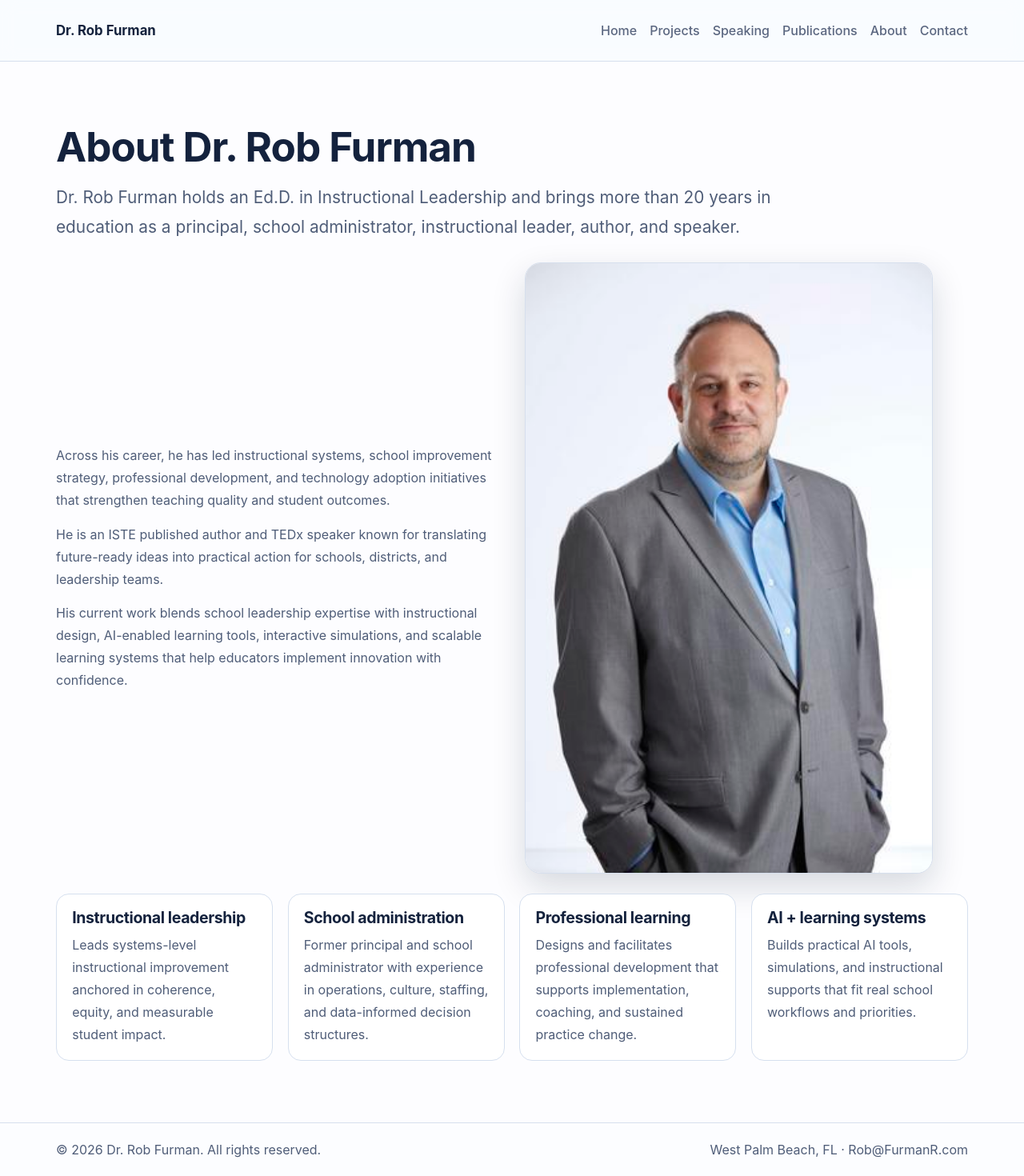
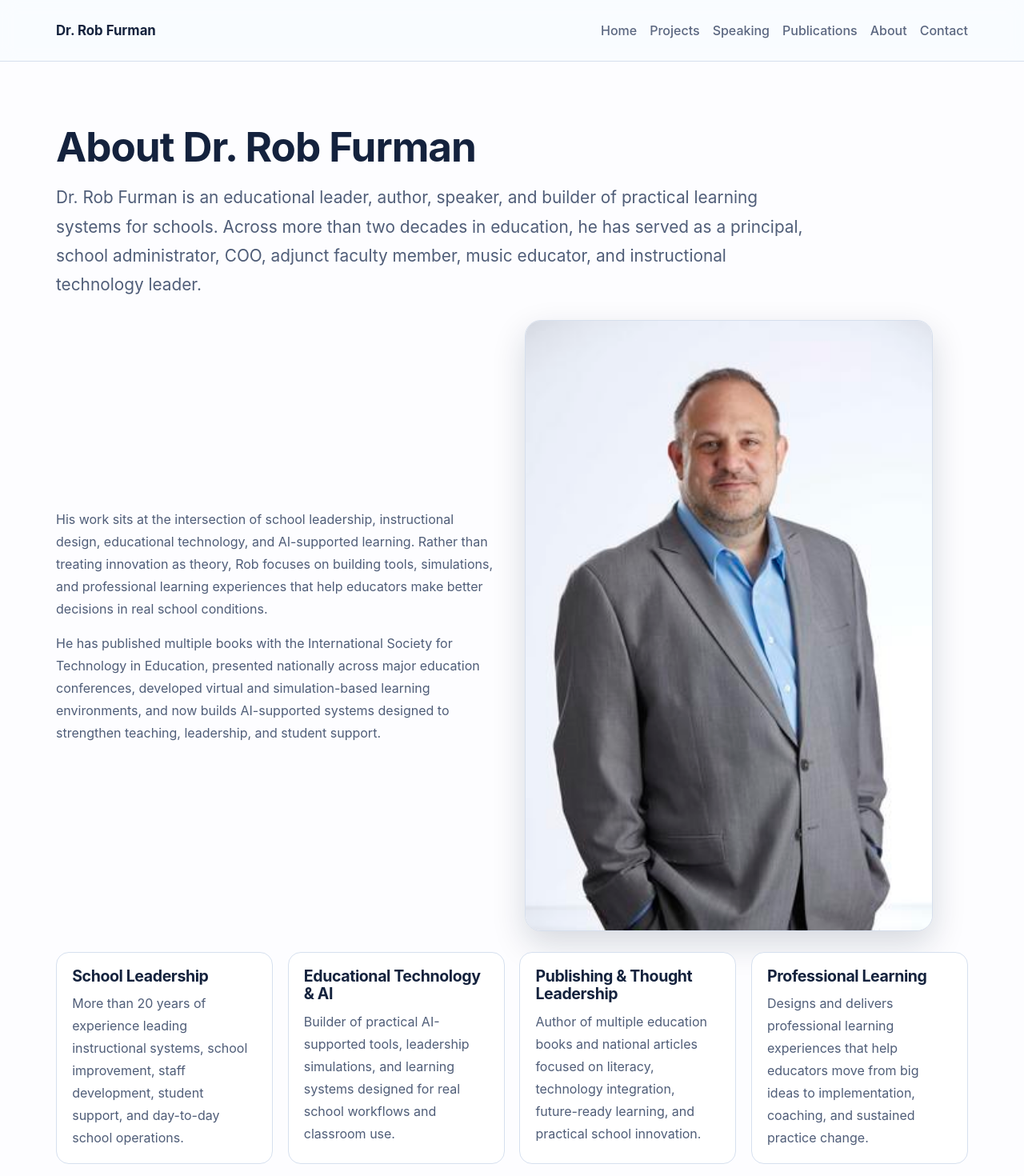
Before and after one commit to DrRobF/rob-furman-portfolio, a Next.js app: page /about in a window 1280 px wide. Shown: the top 1470 px of the page at 80% size. Built offline with nearby package versions, Linux system fonts and the light colour scheme.

Commit message:
Update About and Contact copy for leadership and AI focus

```diff
--- a/app/about/page.js
+++ b/app/about/page.js
@@ -2,24 +2,24 @@ import Image from 'next/image';
 
 const focusAreas = [
   {
-    title: 'Instructional leadership',
+    title: 'School Leadership',
     detail:
-      'Leads systems-level instructional improvement anchored in coherence, equity, and measurable student impact.',
+      'More than 20 years of experience leading instructional systems, school improvement, staff development, student support, and day-to-day school operations.',
   },
   {
-    title: 'School administration',
+    title: 'Educational Technology & AI',
     detail:
-      'Former principal and school administrator with experience in operations, culture, staffing, and data-informed decision structures.',
+      'Builder of practical AI-supported tools, leadership simulations, and learning systems designed for real school workflows and classroom use.',
   },
   {
-    title: 'Professional learning',
+    title: 'Publishing & Thought Leadership',
     detail:
-      'Designs and facilitates professional development that supports implementation, coaching, and sustained practice change.',
+      'Author of multiple education books and national articles focused on literacy, technology integration, future-ready learning, and practical school innovation.',
   },
   {
-    title: 'AI + learning systems',
+    title: 'Professional Learning',
     detail:
-      'Builds practical AI tools, simulations, and instructional supports that fit real school workflows and priorities.',
+      'Designs and delivers professional learning experiences that help educators move from big ideas to implementation, coaching, and sustained practice change.',
   },
 ];
 
@@ -29,24 +29,24 @@ export default function AboutPage() {
       <div className="container">
         <h1>About Dr. Rob Furman</h1>
         <p className="lead">
-          Dr. Rob Furman holds an Ed.D. in Instructional Leadership and brings more than 20 years in
-          education as a principal, school administrator, instructional leader, author, and speaker.
+          Dr. Rob Furman is an educational leader, author, speaker, and builder of practical learning
+          systems for schools. Across more than two decades in education, he has served as a
+          principal, school administrator, COO, adjunct faculty member, music educator, and
+          instructional technology leader.
         </p>
         <div className="split-grid top-space about-layout">
           <div>
             <p>
-              Across his career, he has led instructional systems, school improvement strategy,
-              professional development, and technology adoption initiatives that strengthen teaching
-              quality and student outcomes.
+              His work sits at the intersection of school leadership, instructional design,
+              educational technology, and AI-supported learning. Rather than treating innovation as
+              theory, Rob focuses on building tools, simulations, and professional learning
+              experiences that help educators make better decisions in real school conditions.
             </p>
             <p className="top-space-sm">
-              He is an ISTE published author and TEDx speaker known for translating future-ready ideas
-              into practical action for schools, districts, and leadership teams.
-            </p>
-            <p className="top-space-sm">
-              His current work blends school leadership expertise with instructional design, AI-enabled
-              learning tools, interactive simulations, and scalable learning systems that help
-              educators implement innovation with confidence.
+              He has published multiple books with the International Society for Technology in
+              Education, presented nationally across major education conferences, developed virtual
+              and simulation-based learning environments, and now builds AI-supported systems
+              designed to strengthen teaching, leadership, and student support.
             </p>
           </div>
           <div className="media-card">
```
Also changed, not shown: app/contact/page.js (+19 -2 lines).
